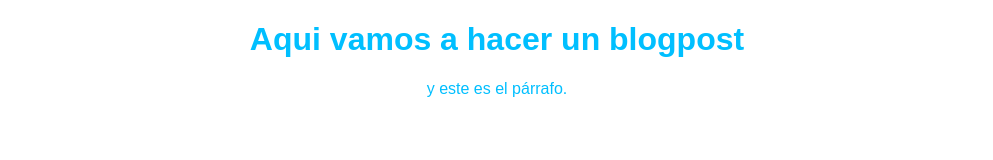
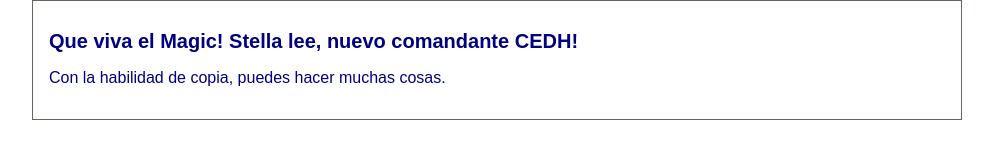
Before and after one commit to edlombanal/hyperblog, a plain HTML site: page blogpost.html in a window 1280 px wide. Shown: the whole page, without its empty margins (143-1136 px from the left). Drawn offline with Linux system fonts and the light colour scheme.

Commit message:
Commit al master del blogpost en su versión mas reciente

```diff
--- a/CSS/style.css
+++ b/CSS/style.css
@@ -1,5 +1,20 @@
 body {
   text-align: center;
   font-family: "Arial";
-  color: deepskyblue;
+  font-size: 16px;
+  color: navy;
+  margin: 0;
+  padding: 0;
 }
+
+#container {
+  width: 70%;
+  padding: 1em;
+  text-align: left;
+  border: 1px solid rgb(105, 99, 89);
+  margin: 0 auto;
+}
+
+#container h1 {
+  font-size: 20px;
+}
--- a/blogpost.html
+++ b/blogpost.html
@@ -1,16 +1,15 @@
 <!DOCTYPE html>
-<!--[if lt IE 7]>      <html class="no-js lt-ie9 lt-ie8 lt-ie7"> <![endif]-->
-<!--[if IE 7]>         <html class="no-js lt-ie9 lt-ie8"> <![endif]-->
-<!--[if IE 8]>         <html class="no-js lt-ie9"> <![endif]-->
-<!--[if gt IE 8]>      <html class="no-js"> <!--<![endif]-->
 <html>
   <head>
     <title>Blogpost</title>
-    <link rel="stylesheet" href="CSS/style.css" />
+    <link rel="stylesheet" href="./CSS/style.css" />
   </head>
   <body>
-    <h1>Aqui vamos a hacer un blogpost</h1>
-    <p>y este es el párrafo.</p>
-    <script src="" async defer></script>
+    <div id="container">
+      <div id="post">
+        <h1>Que viva el Magic! Stella lee, nuevo comandante CEDH!</h1>
+        <p>Con la habilidad de copia, puedes hacer muchas cosas.</p>
+      </div>
+    </div>
   </body>
 </html>
```
